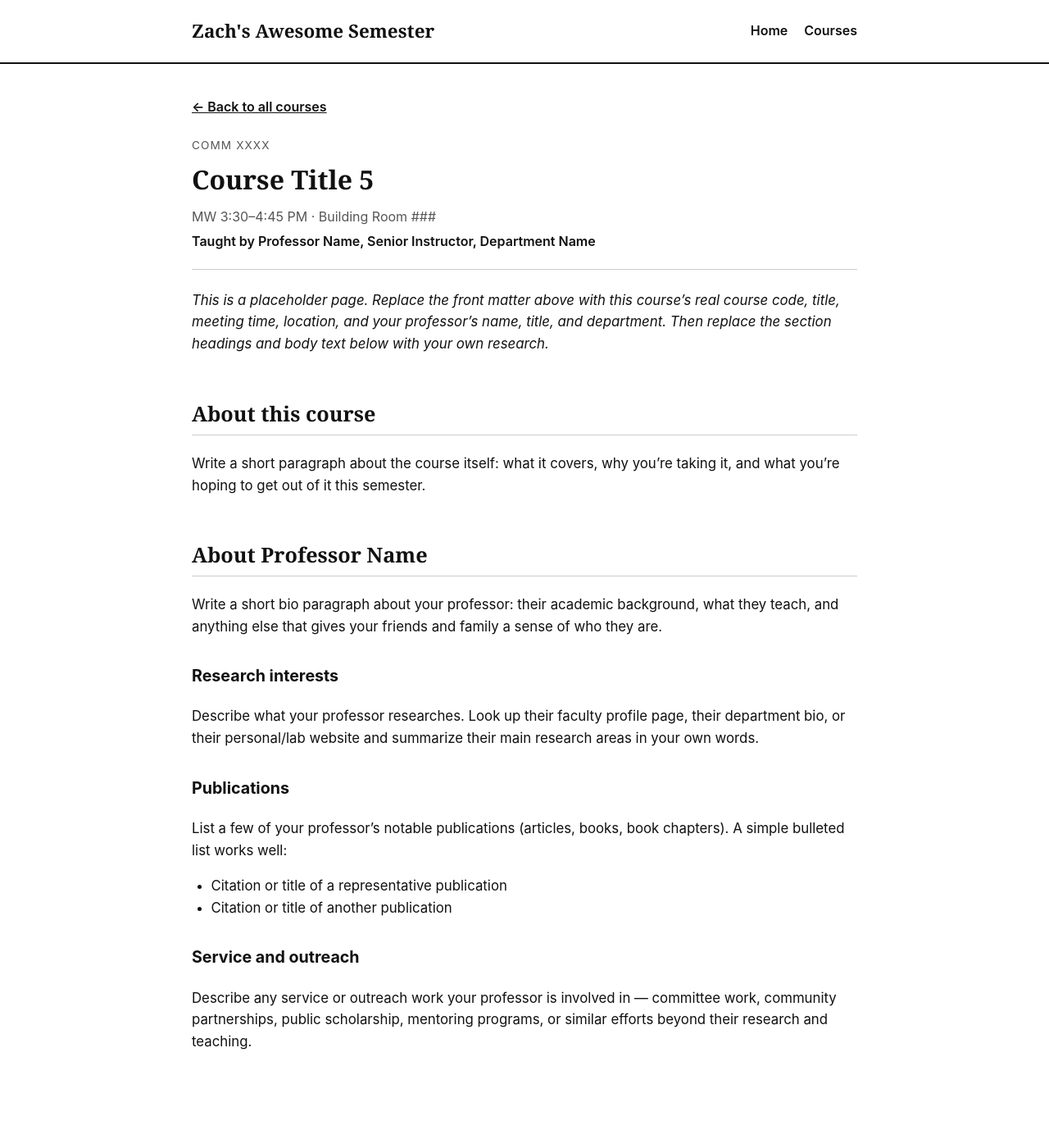
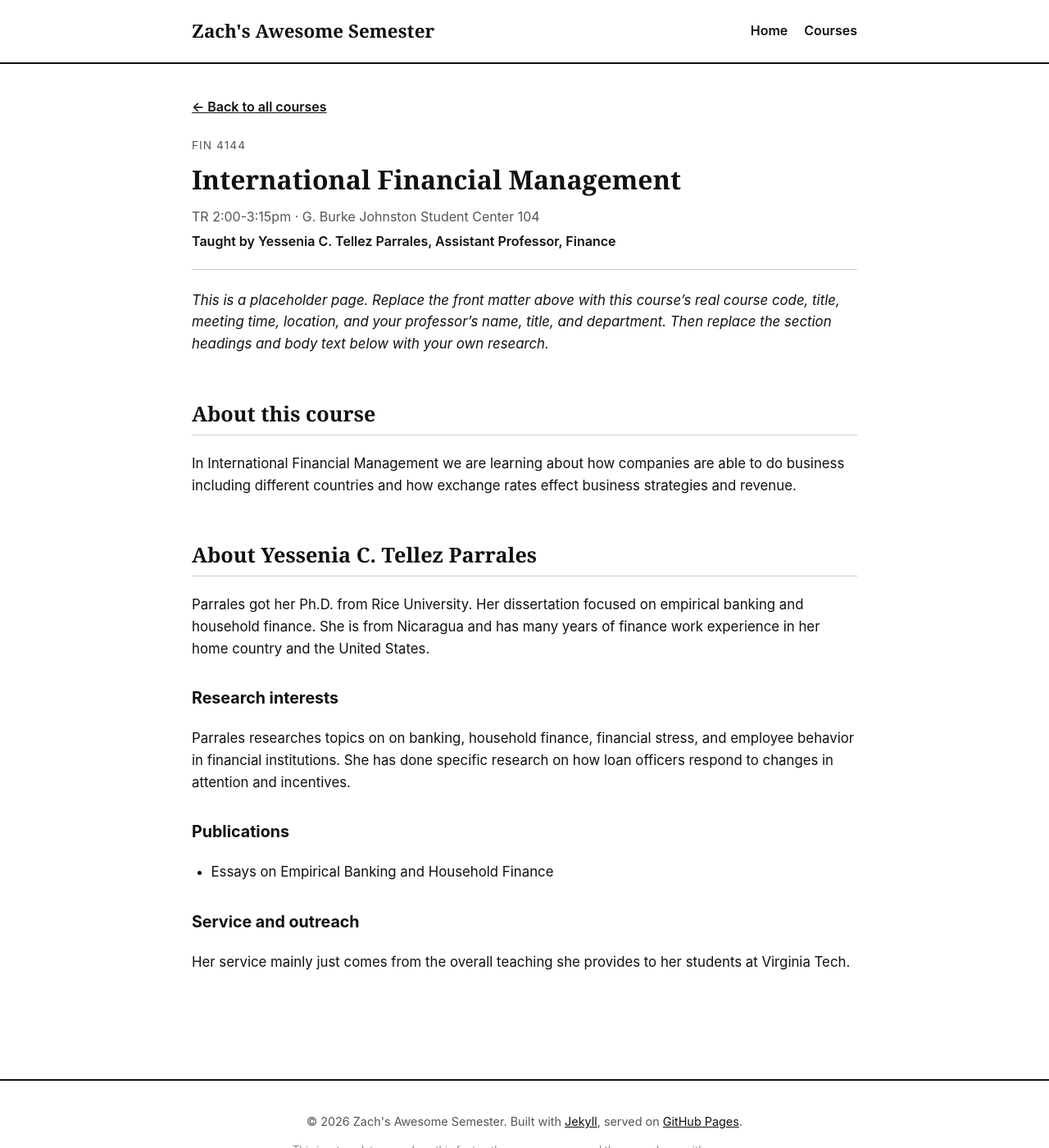
Before and after one commit to zachbranum/zachsawsomesemester, a Jekyll site: the page built from _courses/course-05.md, in a window 1280 px wide and 1400 px high. Shown: the whole window at 82% size. Built offline with Jekyll 4.4.1, drawn with Linux system fonts in a browser that asks for light colours.

Commit message:
Revise course-05.md with new course information
Updated course details for course number 5, including course code, title, meeting time, location, and instructor information.

```diff
--- a/_courses/course-05.md
+++ b/_courses/course-05.md
@@ -1,12 +1,12 @@
 ---
 course_number: 5
-course_code: "COMM XXXX"
-course_title: "Course Title 5"
-meeting_time: "MW 3:30–4:45 PM"
-location: "Building Room ###"
-instructor_name: "Professor Name"
-instructor_title: "Senior Instructor"
-instructor_department: "Department Name"
+course_code: "FIN 4144"
+course_title: "International Financial Management"
+meeting_time: "TR 2:00-3:15pm"
+location: "G. Burke Johnston Student Center 104"
+instructor_name: "Yessenia C. Tellez Parrales"
+instructor_title: "Assistant Professor"
+instructor_department: "Finance"
 ---
 
 _This is a placeholder page. Replace the front matter above with this course's real
@@ -16,31 +16,20 @@ research._
 
 ## About this course
 
-Write a short paragraph about the course itself: what it covers, why you're taking
-it, and what you're hoping to get out of it this semester.
+In International Financial Management we are learning about how companies are able to do business including different countries and how exchange rates effect business strategies and revenue.
 
-## About Professor Name
+## About Yessenia C. Tellez Parrales
 
-Write a short bio paragraph about your professor: their academic background, what
-they teach, and anything else that gives your friends and family a sense of who
-they are.
+Parrales got her Ph.D. from Rice University. Her dissertation focused on empirical banking and household finance. She is from Nicaragua and has many years of finance work experience in her home country and the United States.
 
 ### Research interests
 
-Describe what your professor researches. Look up their faculty profile page, their
-department bio, or their personal/lab website and summarize their main research
-areas in your own words.
+Parrales researches topics on on banking, household finance, financial stress, and employee behavior in financial institutions. She has done specific research on how loan officers respond to changes in attention and incentives.
 
 ### Publications
 
-List a few of your professor's notable publications (articles, books, book
-chapters). A simple bulleted list works well:
-
-- Citation or title of a representative publication
-- Citation or title of another publication
+- Essays on Empirical Banking and Household Finance
 
 ### Service and outreach
 
-Describe any service or outreach work your professor is involved in — committee
-work, community partnerships, public scholarship, mentoring programs, or similar
-efforts beyond their research and teaching.
+Her service mainly just comes from the overall teaching she provides to her students at Virginia Tech.
```
